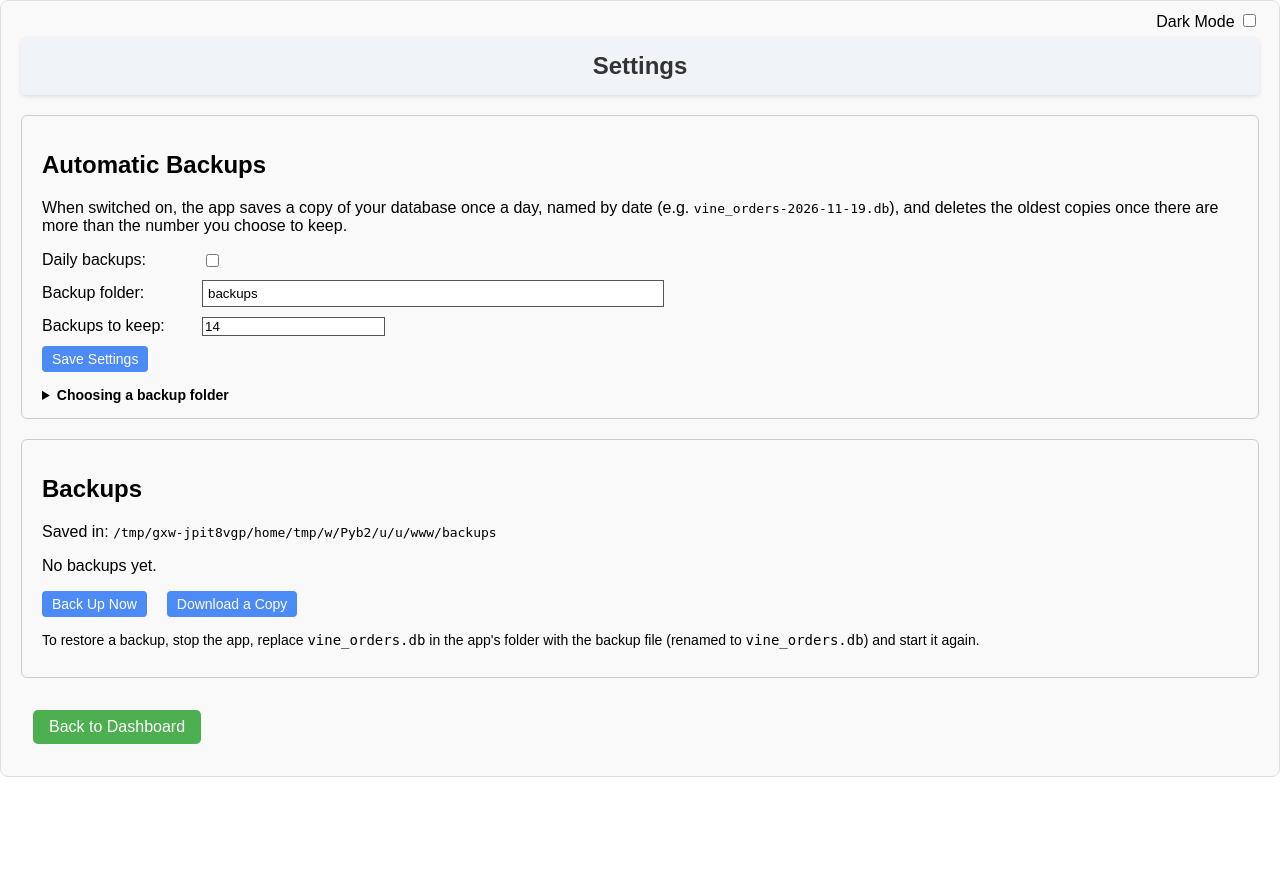
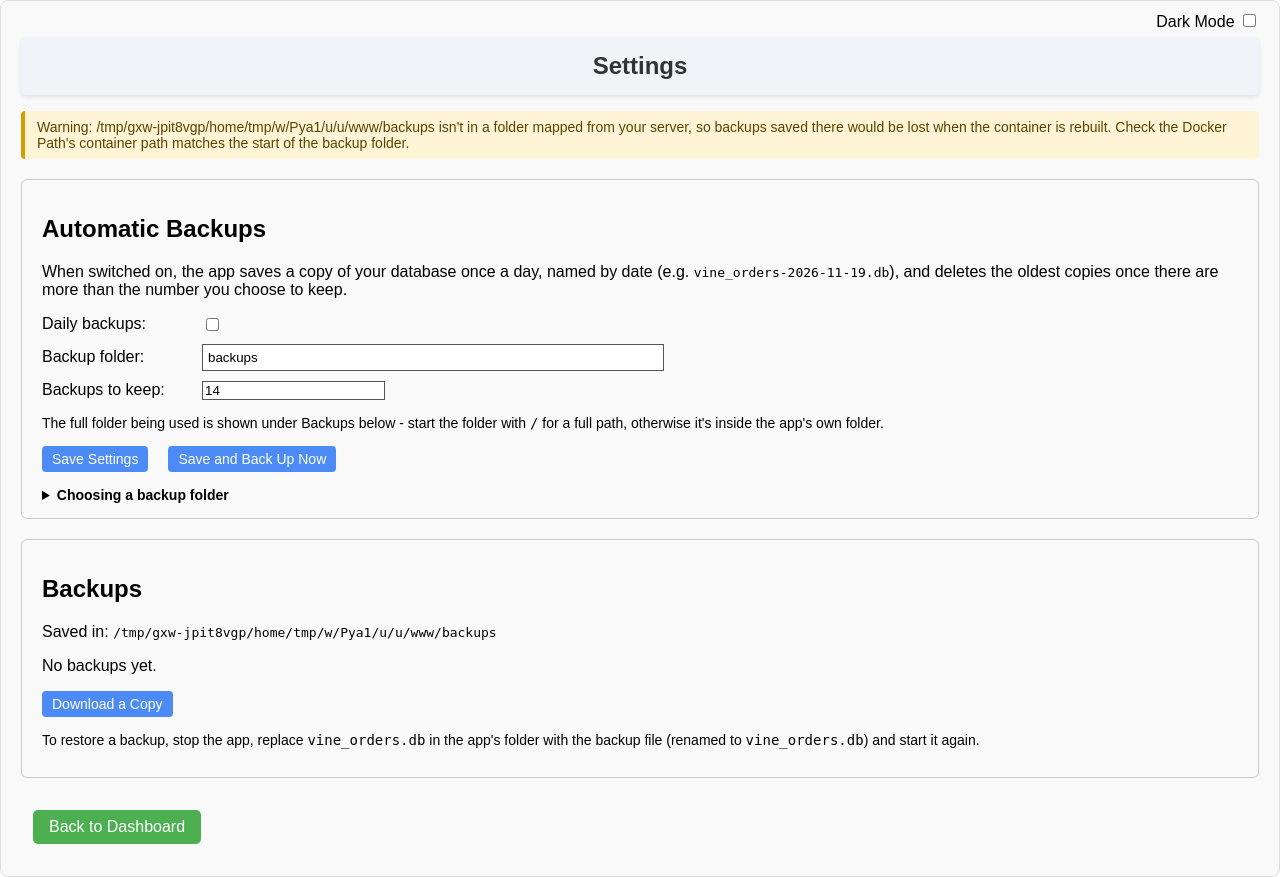
Before and after one commit to infidelus/vine-orders-app, a Flask app: page /settings in a window 1280 px wide. Before the commit the page ends 777 px from the top, so only its background shows below. Run offline with Flask 3, Linux system fonts and the light colour scheme; data that the repository does not hold is empty.

Commit message:
Back Up Now uses the folder in the form; warn about unmapped Docker folders
Co-Authored-By: Claude Opus 5.5 <noreply@anthropic.com>
Claude-Session: https://claude.ai/code/session_01W5yiS6iqTCSKypt1SRSzjz

```diff
--- a/app.py
+++ b/app.py
@@ -1482,6 +1482,37 @@ def export_sales_csv():
     )
 
 
+def folder_storage_warning(folder):
+    """
+    When running in Docker, check whether a folder is inside a folder mapped
+    from the server (a Docker 'Path').  If it isn't, anything saved there only
+    exists inside the container and is lost when the container is rebuilt.
+    Returns a warning message, or None if all is well (or not in Docker).
+    """
+    if not os.path.exists('/.dockerenv'):
+        return None
+    try:
+        with open('/proc/self/mountinfo') as f:
+            # The 5th item on each line is where something is mounted.  Spaces
+            # in folder names are written as \040, so turn them back.
+            mount_points = [line.split()[4].replace('\\040', ' ') for line in f if line.strip()]
+    except OSError:
+        return None
+
+    folder = os.path.abspath(folder)
+    # Find the most specific mounted folder that contains this folder
+    best = '/'
+    for mount_point in mount_points:
+        if (folder == mount_point or folder.startswith(mount_point.rstrip('/') + '/')) \
+                and len(mount_point) > len(best):
+            best = mount_point
+    if best == '/':
+        return (f"Warning: {folder} isn't in a folder mapped from your server, so backups saved there "
+                f"would be lost when the container is rebuilt. Check the Docker Path's container path "
+                f"matches the start of the backup folder.")
+    return None
+
+
 # Settings page (currently the backup options)
 @app.route('/settings', methods=['GET', 'POST'])
 def settings():
@@ -1489,6 +1520,9 @@ def settings():
     error = None
 
     if request.method == 'POST':
+        # Both 'Save Settings' and 'Back Up Now' save what's in the form first,
+        # so a backup always goes to the folder you can see on the page
+        backup_now = request.form.get('action') == 'backup_now'
         enabled = request.form.get('backup_enabled') == 'on'
         folder = request.form.get('backup_dir', '').strip() or DEFAULT_BACKUP_DIR
         keep_text = request.form.get('backup_keep', '').strip()
@@ -1500,8 +1534,8 @@ def settings():
         except ValueError:
             error = "The number of backups to keep must be a whole number of at least 1."
 
-        # Only check the folder if backups are being switched on
-        if not error and enabled:
+        # Check the folder can be used if a backup is going to be made
+        if not error and (enabled or backup_now):
             error = check_backup_folder(os.path.abspath(folder))
 
         if not error:
@@ -1509,11 +1543,14 @@ def settings():
             set_setting('backup_dir', folder)
             set_setting('backup_keep', keep)
             message = "Settings saved."
-            if enabled:
-                # Make today's backup straight away, so you can see it worked
+            if enabled or backup_now:
                 try:
-                    backup_database()
-                    message = "Settings saved, and today's backup is in place."
+                    name = backup_database(force=backup_now)
+                    full_path = os.path.join(os.path.abspath(folder), name)
+                    if backup_now:
+                        message = f"Settings saved, and a backup was made: {full_path}"
+                    else:
+                        message = f"Settings saved, and today's backup is in place: {full_path}"
                 except Exception as e:
                     error = f"Settings saved, but the backup failed: {e}"
 
@@ -1528,24 +1565,14 @@ def settings():
         })
 
     return render_template('settings.html',
-                           message=message or request.args.get('message'),
+                           message=message,
                            error=error,
+                           warning=folder_storage_warning(folder),
                            backup_enabled=enabled,
                            backup_dir=get_setting('backup_dir', DEFAULT_BACKUP_DIR),
                            backup_dir_full=folder,
                            backup_keep=keep,
                            backups=backups)
-
-
-# Make a backup immediately (from the Settings page)
-@app.route('/settings/backup_now', methods=['POST'])
-def backup_now():
-    _, folder, _ = backup_settings()
-    error = check_backup_folder(folder)
-    if error:
-        return redirect(url_for('settings', message=error))
-    name = backup_database(force=True)
-    return redirect(url_for('settings', message=f"Backup saved as {name}."))
 
 
 # Download a copy of the whole database (a manual backup)
--- a/templates/settings.html
+++ b/templates/settings.html
@@ -24,6 +24,9 @@
         {% elif message %}
             <div class="find-status find-status-info">{{ message }}</div>
         {% endif %}
+        {% if warning %}
+            <div class="find-status find-status-warning">{{ warning }}</div>
+        {% endif %}
 
         <!-- Backup options -->
         <div class="settings-section">
@@ -48,7 +51,14 @@
                     <label for="backup_keep">Backups to keep:</label>
                     <input type="number" id="backup_keep" name="backup_keep" value="{{ backup_keep }}" min="1" step="1">
                 </div>
-                <button type="submit" class="small-button">Save Settings</button>
+                <p class="settings-note">
+                    The full folder being used is shown under Backups below - start the folder
+                    with <code>/</code> for a full path, otherwise it's inside the app's own folder.
+                </p>
+                <div class="settings-buttons">
+                    <button type="submit" name="action" value="save" class="small-button">Save Settings</button>
+                    <button type="submit" name="action" value="backup_now" class="small-button">Save and Back Up Now</button>
+                </div>
             </form>
 
             <details class="settings-help">
@@ -89,9 +99,6 @@
             {% endif %}
 
             <div class="settings-buttons">
-                <form method="POST" action="{{ url_for('backup_now') }}">
-                    <button type="submit" class="small-button">Back Up Now</button>
-                </form>
                 <a href="{{ url_for('export_database') }}" class="small-button">Download a Copy</a>
             </div>
 
```
Also changed, not shown: README.md.
